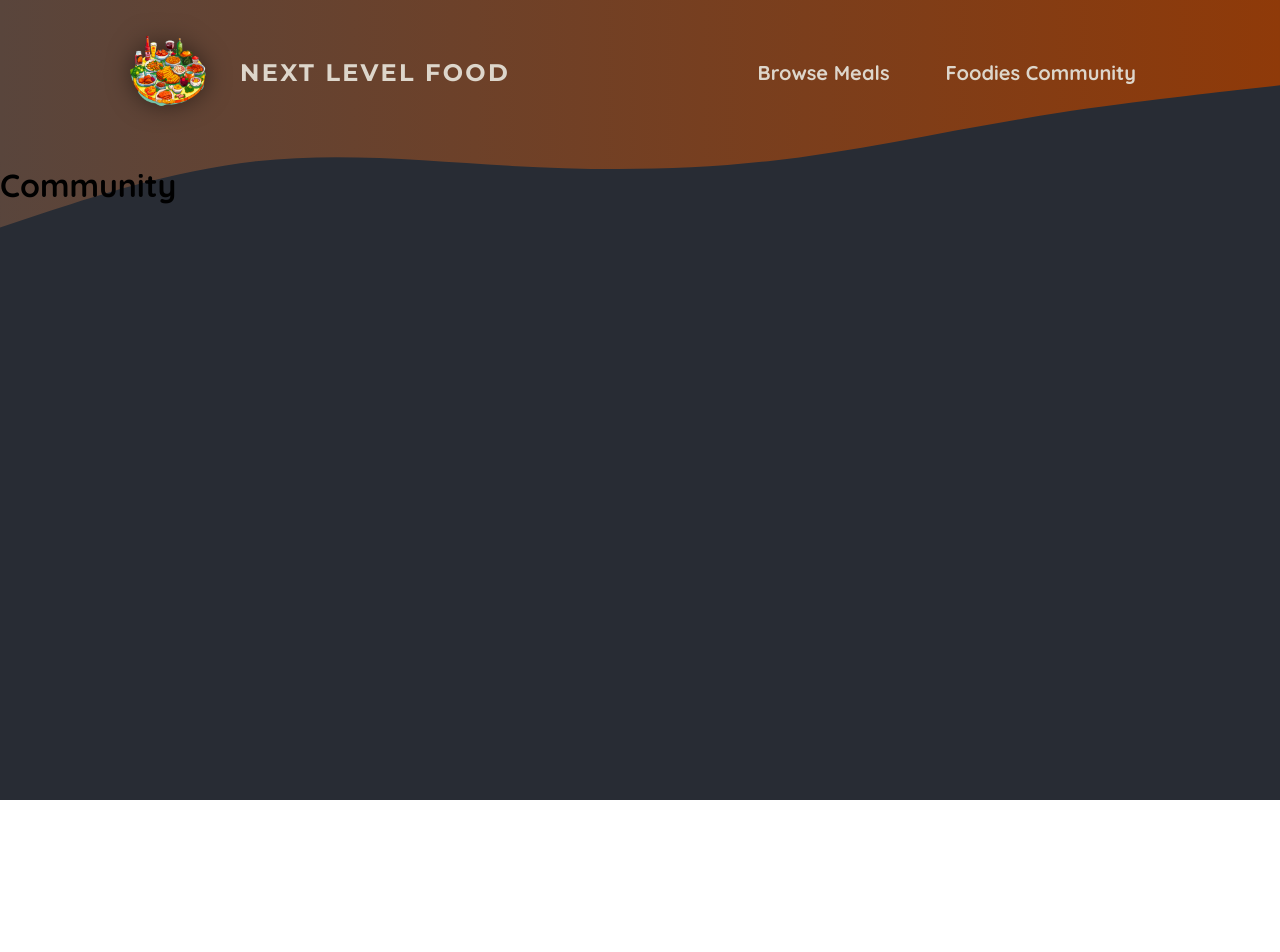
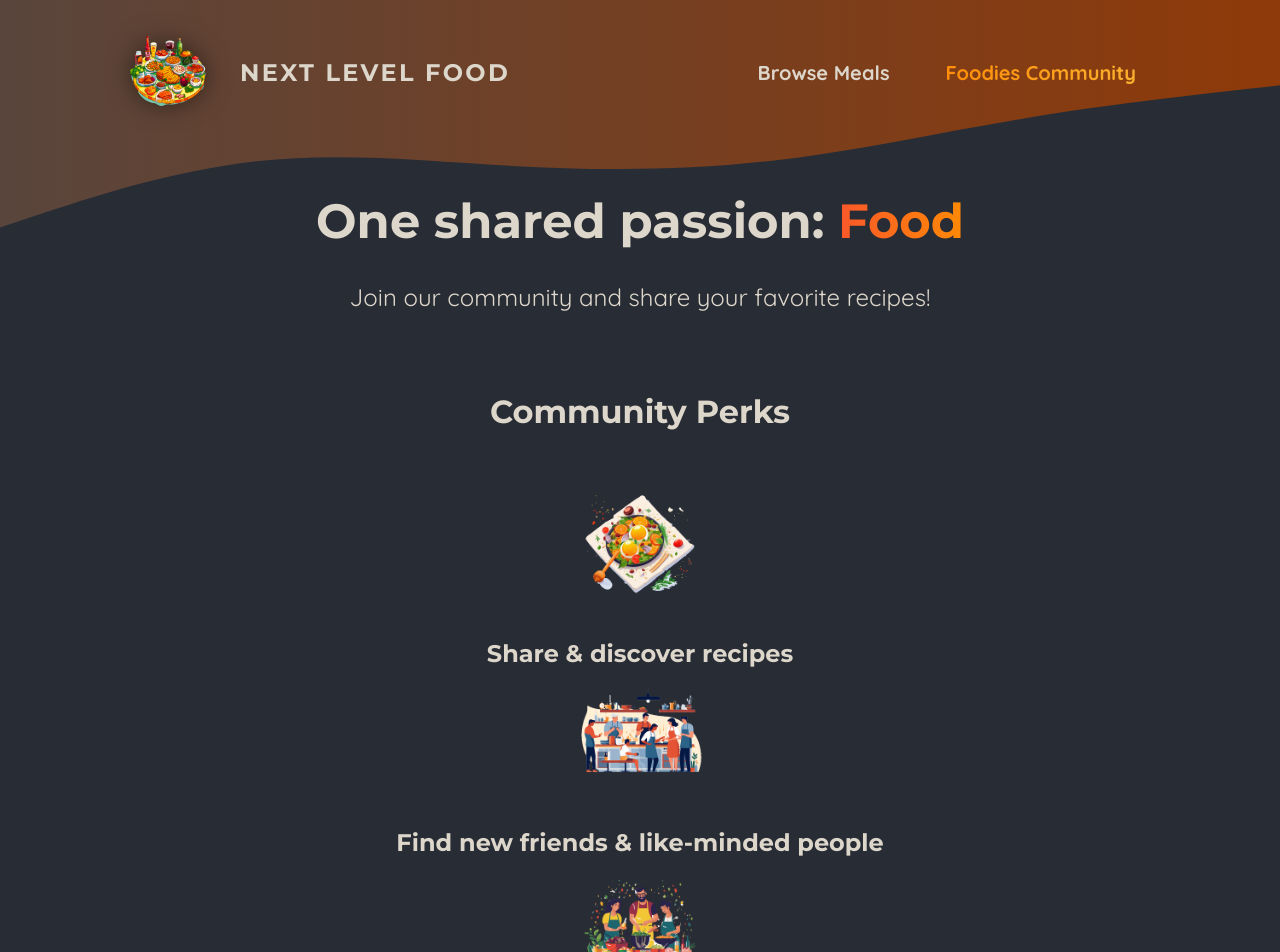
Before and after one commit to JeremyCodding/nextjs-foodies-app, a Next.js app: page /community in a window 1280 px wide. Shown: the top 952 px of the page. Before the commit the page ends 800 px from the top, so only its background shows below. Built offline with nearby package versions, Linux system fonts and the light colour scheme.

Commit message:
Creating the community page

```diff
--- a/app/community/page.jsx
+++ b/app/community/page.jsx
@@ -1,3 +1,40 @@
+import Image from "next/image";
+
+import mealIcon from "@/assets/icons/meal.png";
+import communityIcon from "@/assets/icons/community.png";
+import eventsIcon from "@/assets/icons/events.png";
+import classes from "./page.module.css";
+
 export default function CommunityPage() {
-  return <h1>Community</h1>;
+  return (
+    <>
+      <header className={classes.header}>
+        <h1>
+          One shared passion: <span className={classes.highlight}>Food</span>
+        </h1>
+        <p>Join our community and share your favorite recipes!</p>
+      </header>
+      <main className={classes.main}>
+        <h2>Community Perks</h2>
+
+        <ul className={classes.perks}>
+          <li>
+            <Image src={mealIcon} alt="A delicious meal" />
+            <p>Share & discover recipes</p>
+          </li>
+          <li>
+            <Image src={communityIcon} alt="A crowd of people, cooking" />
+            <p>Find new friends & like-minded people</p>
+          </li>
+          <li>
+            <Image
+              src={eventsIcon}
+              alt="A crowd of people at a cooking event"
+            />
+            <p>Participate in exclusive events</p>
+          </li>
+        </ul>
+      </main>
+    </>
+  );
 }
--- /dev/null
+++ b/app/community/page.module.css
@@ -0,0 +1,61 @@
+.header {
+  gap: 3rem;
+  margin: 3rem auto 5rem auto;
+  width: 90%;
+  max-width: 75rem;
+  color: #ddd6cb;
+  font-size: 1.5rem;
+  text-align: center;
+}
+
+.header h1 {
+  font-family: "Montserrat", sans-serif;
+}
+
+.highlight {
+  background: linear-gradient(90deg, #f9572a, #ff8a05);
+  background-clip: text;
+  -webkit-background-clip: text;
+  -webkit-text-fill-color: transparent;
+}
+
+.main {
+  width: 90%;
+  max-width: 40rem;
+  margin: 0 auto;
+  text-align: center;
+}
+
+.main h2 {
+  font-family: "Montserrat", sans-serif;
+  font-size: 2rem;
+  margin-bottom: 3rem;
+  color: #ddd6cb;
+}
+
+.perks {
+  list-style: none;
+  margin: 3rem 0;
+  padding: 0;
+}
+
+.perks li {
+  display: flex;
+  flex-direction: column;
+  align-items: center;
+  gap: 2rem;
+}
+
+.perks img {
+  width: 8rem;
+  height: 8rem;
+  object-fit: contain;
+}
+
+.perks p {
+  font-family: "Montserrat", sans-serif;
+  font-size: 1.5rem;
+  font-weight: bold;
+  margin: 0;
+  color: #ddd6cb;
+}
--- a/components/MainHeader/MainHeader.module.css
+++ b/components/MainHeader/MainHeader.module.css
@@ -21,30 +21,6 @@
   font-size: 1.25rem;
 }
 
-.nav a {
-  text-decoration: none;
-  color: #ddd6cb;
-  font-weight: bold;
-  padding: 0.5rem 1rem;
-  border-radius: 0.5rem;
-}
-
-.nav a:hover,
-.nav a:active {
-  background: linear-gradient(90deg, #ff8a05, #f9b331);
-  background-clip: text;
-  -webkit-background-clip: text;
-  -webkit-text-fill-color: transparent;
-  text-shadow: 0 0 18px rgba(248, 190, 42, 0.8);
-}
-
-.active {
-  background: linear-gradient(90deg, #ff8a05, #f9b331);
-  background-clip: text;
-  -webkit-background-clip: text;
-  -webkit-text-fill-color: transparent;
-}
-
 .logo {
   display: flex;
   align-items: center;
--- a/components/MainHeader/index.jsx
+++ b/components/MainHeader/index.jsx
@@ -3,6 +3,8 @@
 import styles from "./MainHeader.module.css";
 import Image from "next/image";
 import MainHeaderBackground from "../MainHeaderBackground";
+import { usePathname } from "next/navigation";
+import NavLink from "../NavLink/NavLink";
 
 export default function MainHeader() {
   return (
@@ -17,10 +19,10 @@
         <nav className={styles.nav}>
           <ul>
             <li>
-              <Link href="/meals">Browse Meals</Link>
+              <NavLink href="/meals">Browse Meals</NavLink>
             </li>
             <li>
-              <Link href="/community">Foodies Community</Link>
+              <NavLink href="/community">Foodies Community</NavLink>
             </li>
           </ul>
         </nav>
--- /dev/null
+++ b/components/NavLink/NavLink.jsx
@@ -0,0 +1,21 @@
+"use client";
+
+import Link from "next/link";
+import { usePathname } from "next/navigation";
+import styles from "./NavLink.module.css";
+
+export default function NavLink(props) {
+  const { href, children } = props;
+  const path = usePathname();
+
+  return (
+    <Link
+      href={href}
+      className={
+        path.startsWith(href) ? `${styles.active} ${styles.link}` : styles.link
+      }
+    >
+      {children}
+    </Link>
+  );
+}
--- /dev/null
+++ b/components/NavLink/NavLink.module.css
@@ -0,0 +1,23 @@
+.link {
+  text-decoration: none;
+  color: #ddd6cb;
+  font-weight: bold;
+  padding: 0.5rem 1rem;
+  border-radius: 0.5rem;
+}
+
+.link:hover,
+.link:active {
+  background: linear-gradient(90deg, #ff8a05, #f9b331);
+  background-clip: text;
+  -webkit-background-clip: text;
+  -webkit-text-fill-color: transparent;
+  text-shadow: 0 0 18px rgba(248, 190, 42, 0.8);
+}
+
+.active {
+  background: linear-gradient(90deg, #ff8a05, #f9b331);
+  background-clip: text;
+  -webkit-background-clip: text;
+  -webkit-text-fill-color: transparent;
+}
```
